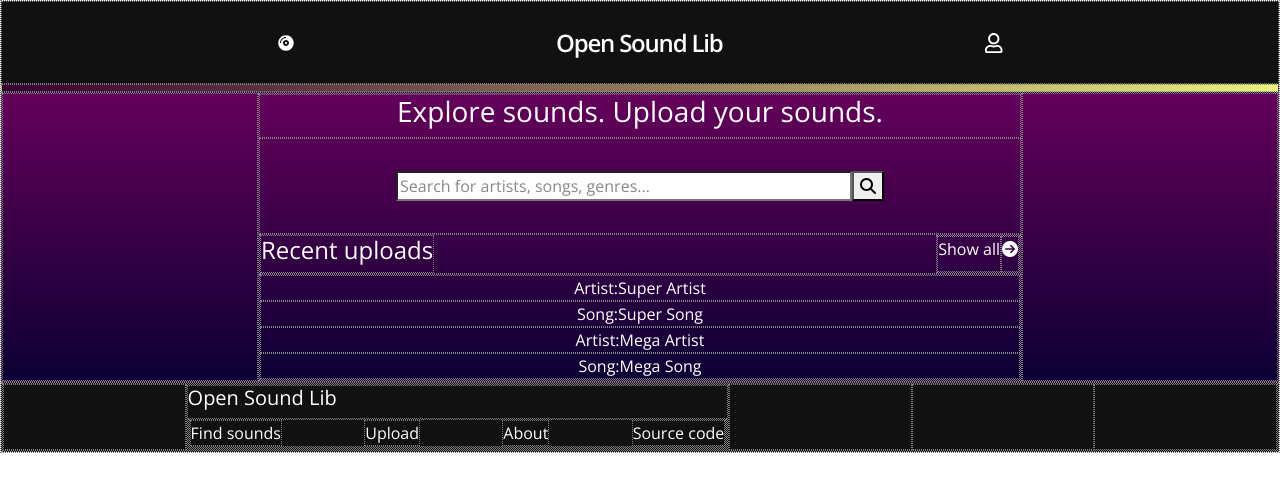
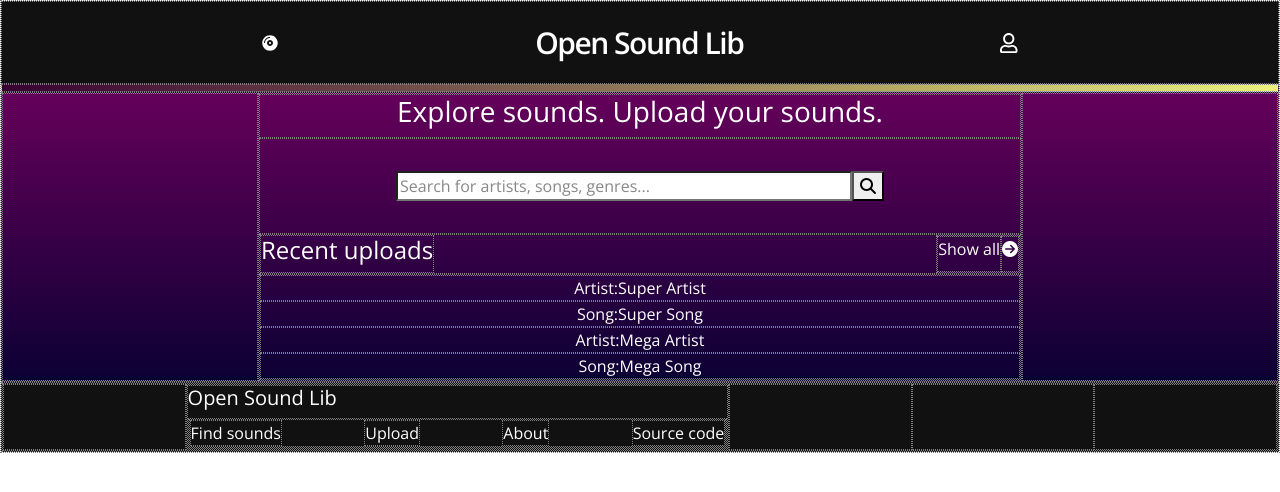
Before and after one commit to GitHenrik/OpenSoundLibrary, a React (Create React App) app: page / in a window 1280 px wide. Shown: the top 492 px of the page. Built offline with nearby package versions, Linux system fonts and the light colour scheme.

Commit message:
feat: improved header styles

```diff
--- /dev/null
+++ b/src/components/IconButton.js
@@ -0,0 +1,17 @@
+import styled from 'styled-components'
+import PropTypes from 'prop-types'
+
+const IconButton = styled.button`
+  background: none;
+  border: none;
+  display: ${props => props.hideOnMobile ? 'none' : 'block'};
+  @media (min-width: 768px) {
+    display: block;
+  }
+`
+
+IconButton.propTypes = {
+  hideOnMobile: PropTypes.bool
+}
+
+export default IconButton
--- a/src/components/MainHeader.js
+++ b/src/components/MainHeader.js
@@ -4,7 +4,7 @@ import styled from 'styled-components'
 import { FontAwesomeIcon } from '@fortawesome/react-fontawesome'
 import { faCompactDisc } from '@fortawesome/free-solid-svg-icons'
 import { faUser } from '@fortawesome/free-regular-svg-icons'
-import PropTypes from 'prop-types'
+import IconButton from './IconButton'
 
 const Wrapper = styled.div`
   background-color: #111111;
@@ -23,7 +23,8 @@ const Header = styled.header`
   align-items: center;
   @media (min-width: 768px) {
     width: 768px;
-    margin: auto
+    margin: auto;
+    padding: 1rem 0;
   }
 `
 
@@ -31,25 +32,14 @@ const Brand = styled.h1`
   font-family: Open Sans;
   font-style: normal;
   font-weight: 600;
-  font-size: 24px;
-  line-height: 33px;
+  font-size: 1.5rem;
   letter-spacing: -0.05em;
   color: #FFFFFF;
   margin: 0;
-`
-
-const IconButton = styled.button`
-  background: none;
-  border: none;
-  display: ${props => props.hideOnMobile ? 'none' : 'block'};
   @media (min-width: 768px) {
-    display: block;
+    font-size: 1.875rem;
   }
 `
-
-IconButton.propTypes = {
-  hideOnMobile: PropTypes.bool
-}
 
 const MainHeader = () => {
   return (
```
